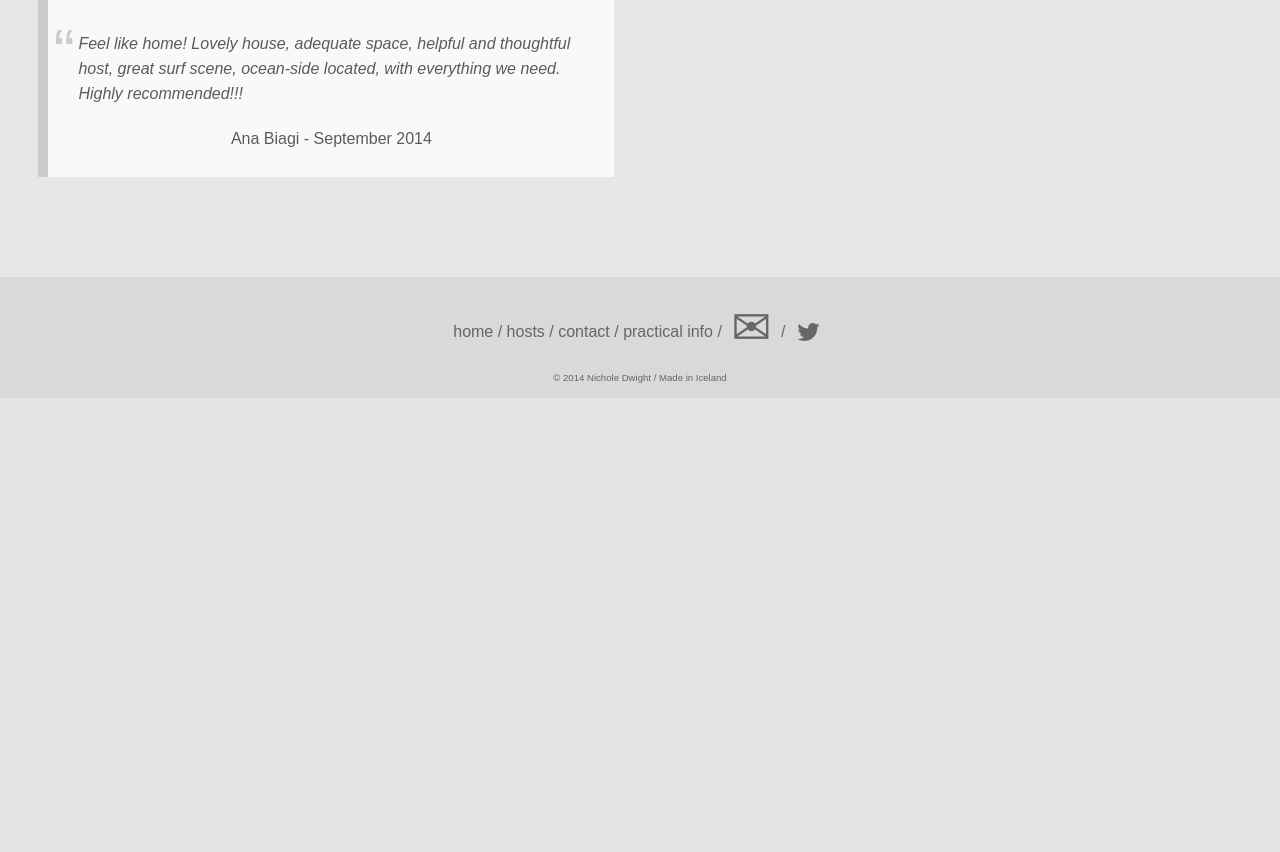
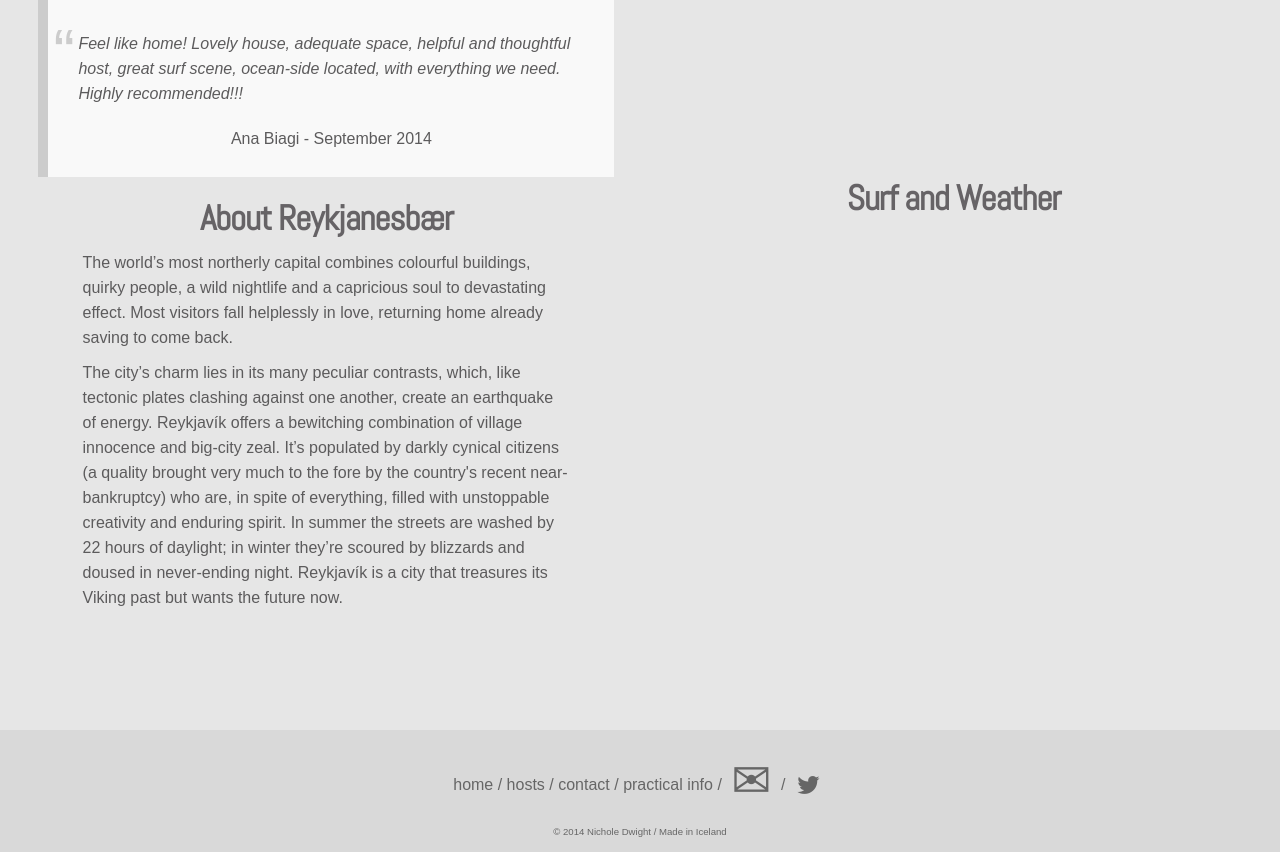
Before and after one commit to nicholedwight/breaking-the-ice, a PHP site: page /hostfamilies/arnason in a window 1280 px wide. Shown: the part 1242-2094 px from the top of the page. Before the commit the page ends 1625 px from the top, so only its background shows below. Run offline with PHP 8.4, Linux system fonts and the light colour scheme; style sheets or scripts are compiled from the project's sources; some libraries are stand-ins or nearby versions; some web fonts are replaced.

Commit message:
added about city and surf data sections to all host pages

```diff
--- a/hostfamilies/arnason.php
+++ b/hostfamilies/arnason.php
@@ -16,7 +16,7 @@
 
       <article class="about_host">
         <h3>About Gunnary</h3>
-        <p>Hi im Gunnar!Reykjanesbær</p>
+        <p>Hi im Gunnar!</p>
         <p>I'm a fun guy from the Land of Fire and Ice, Iceland. I am also a professor in Icelandic language and literature - and a professional tourist guide, specialized in geology, history and culture. Beside running the guesthouse and welcoming my guests, I offer private excursion to the ocean for surf trips in a private vehicle for up to 8 passengers.</p>
       <a href="#"><div class="button">Request Booking</div></a>
       </article>
@@ -66,6 +66,22 @@
         </ul>
       </aside>
     </div>
+
+    <div class="host_details cf">
+      <article class="about_city">
+        <h3>About Reykjanesbær</h3>
+        <p>
+          The world’s most northerly capital combines colourful buildings, quirky people, a wild nightlife and a capricious soul to devastating effect. Most visitors fall helplessly in love, returning home already saving to come back.</p>
+        <p>
+          The city’s charm lies in its many peculiar contrasts, which, like tectonic plates clashing against one another, create an earthquake of energy. Reykjavík offers a bewitching combination of village innocence and big-city zeal. It’s populated by darkly cynical citizens (a quality brought very much to the fore by the country's recent near-bankruptcy) who are, in spite of everything, filled with unstoppable creativity and enduring spirit. In summer the streets are washed by 22 hours of daylight; in winter they’re scoured by blizzards and doused in never-ending night. Reykjavík is a city that treasures its Viking past but wants the future now.</p>
+
+      </article>
+
+      <aside class="surf_data">
+        <h3>Surf and Weather</h3>
+
+      </aside>
+    </div>
   </div>
 </main>
 
--- a/hosts.php
+++ b/hosts.php
@@ -37,7 +37,7 @@
               <p>See More About Ville</p>
             </div>
           <p class="host_card_name">Ville Rønhovde</p>
-          <p class="host_location">Iceland</p>
+          <p class="host_location">Reykjavik, Iceland</p>
           </a>
         </li>
         <li class="host_card quarter_transparent">
@@ -57,7 +57,7 @@
               <p>See More About Gunnar</p>
             </div>
           <p class="host_card_name">Gunnar Arnason</p>
-          <p class="host_location">Iceland</p>
+          <p class="host_location">Reykjanesbær, Iceland</p>
           </a>
         </li>
         <li class="host_card quarter_transparent">
@@ -66,7 +66,7 @@
             <div class="host_card_call-to-action showOnHover">
               <p>See More About Anders</p>
             </div>
-          <p class="host_card_name">Anders Christof Eklund</p>
+          <p class="host_card_name">Reykjanesbær, Anders Christof Eklund</p>
           <p class="host_location">Iceland</p>
           </a>
         </li>
```
Also changed, not shown: hostfamilies/eklund.php (+16 -0 lines), hostfamilies/jegtnes.php (+16 -0 lines), hostfamilies/oskar.php (+16 -0 lines), hostfamilies/ronhovde.php (+16 -0 lines).
